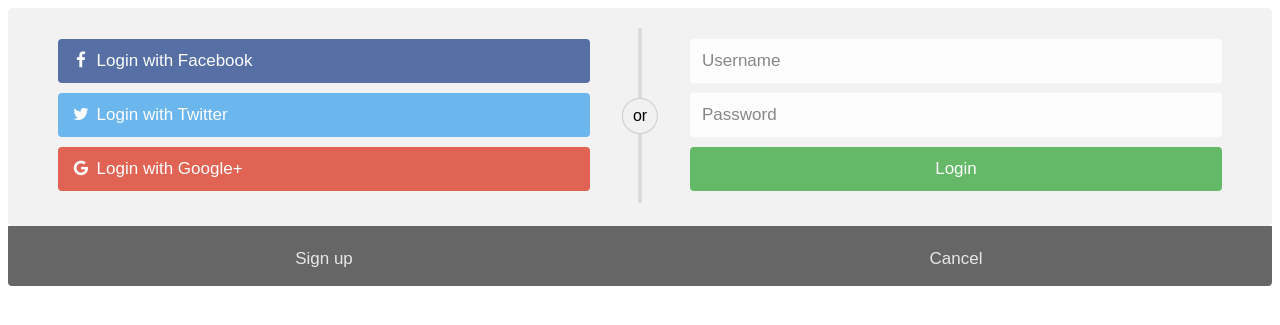
After one commit to duchuynh0899/Ecommerce-spedo, a PHP site: page /login.html in a window 1280 px wide. The commit adds this page. Shown: the top 325 px of the page. Run offline with PHP 8.4, Linux system fonts and the light colour scheme.

Commit message:
login up

```diff
--- a/js/slide.js
+++ b/js/slide.js
@@ -27,10 +27,11 @@ var span = document.getElementsByClassName("close")[0];
 var body = document.getElementsByClassName("body")[0];
 var preload = document.getElementsByClassName("preload")[0];
 window.addEventListener("load", function(event) {
-  modal.style.display = "block";
+
   setTimeout(()=>{
     preload.style.display = "none";
     body.style.display = "block";
+    modal.style.display = "block";
   },3000);
 
 
--- /dev/null
+++ b/login.html
@@ -0,0 +1,187 @@
+<!DOCTYPE html>
+<html>
+<head>
+<meta name="viewport" content="width=device-width, initial-scale=1">
+<link rel="stylesheet" href="https://cdnjs.cloudflare.com/ajax/libs/font-awesome/4.7.0/css/font-awesome.min.css">
+<style>
+body {
+  font-family: Arial, Helvetica, sans-serif;
+}
+
+* {
+  box-sizing: border-box;
+}
+
+/* style the container */
+.container {
+  position: relative;
+  border-radius: 5px;
+  background-color: #f2f2f2;
+  padding: 20px 0 30px 0;
+}
+
+/* style inputs and link buttons */
+input,
+.btn {
+  width: 100%;
+  padding: 12px;
+  border: none;
+  border-radius: 4px;
+  margin: 5px 0;
+  opacity: 0.85;
+  display: inline-block;
+  font-size: 17px;
+  line-height: 20px;
+  text-decoration: none; /* remove underline from anchors */
+}
+
+input:hover,
+.btn:hover {
+  opacity: 1;
+}
+
+/* add appropriate colors to fb, twitter and google buttons */
+.fb {
+  background-color: #3B5998;
+  color: white;
+}
+
+.twitter {
+  background-color: #55ACEE;
+  color: white;
+}
+
+.google {
+  background-color: #dd4b39;
+  color: white;
+}
+
+/* style the submit button */
+input[type=submit] {
+  background-color: #4CAF50;
+  color: white;
+  cursor: pointer;
+}
+
+input[type=submit]:hover {
+  background-color: #45a049;
+}
+
+/* Two-column layout */
+.col {
+  float: left;
+  width: 50%;
+  margin: auto;
+  padding: 0 50px;
+  margin-top: 6px;
+}
+
+/* Clear floats after the columns */
+.row:after {
+  content: "";
+  display: table;
+  clear: both;
+}
+
+/* vertical line */
+.vl {
+  position: absolute;
+  left: 50%;
+  transform: translate(-50%);
+  border: 2px solid #ddd;
+  height: 175px;
+}
+
+/* text inside the vertical line */
+.vl-innertext {
+  position: absolute;
+  top: 50%;
+  transform: translate(-50%, -50%);
+  background-color: #f1f1f1;
+  border: 1px solid #ccc;
+  border-radius: 50%;
+  padding: 8px 10px;
+}
+
+/* hide some text on medium and large screens */
+.hide-md-lg {
+  display: none;
+}
+
+/* bottom container */
+.bottom-container {
+  text-align: center;
+  background-color: #666;
+  border-radius: 0px 0px 4px 4px;
+}
+
+/* Responsive layout - when the screen is less than 650px wide, make the two columns stack on top of each other instead of next to each other */
+@media screen and (max-width: 650px) {
+  .col {
+    width: 100%;
+    margin-top: 0;
+  }
+  /* hide the vertical line */
+  .vl {
+    display: none;
+  }
+  /* show the hidden text on small screens */
+  .hide-md-lg {
+    display: block;
+    text-align: center;
+  }
+}
+</style>
+</head>
+<body>
+
+
+
+<div class="container">
+  <form action="/action_page.php">
+    <div class="row">
+
+      <div class="vl">
+        <span class="vl-innertext">or</span>
+      </div>
+
+      <div class="col">
+        <a href="#" class="fb btn">
+          <i class="fa fa-facebook fa-fw"></i> Login with Facebook
+         </a>
+        <a href="#" class="twitter btn">
+          <i class="fa fa-twitter fa-fw"></i> Login with Twitter
+        </a>
+        <a href="#" class="google btn"><i class="fa fa-google fa-fw">
+          </i> Login with Google+
+        </a>
+      </div>
+
+      <div class="col">
+        <div class="hide-md-lg">
+          <p>Or sign in manually:</p>
+        </div>
+
+        <input type="text" name="username" placeholder="Username" required>
+        <input type="password" name="password" placeholder="Password" required>
+        <input type="submit" value="Login">
+      </div>
+
+    </div>
+  </form>
+</div>
+
+<div class="bottom-container">
+  <div class="row">
+    <div class="col">
+      <a href="singup.html" style="color:white" class="btn">Sign up</a>
+    </div>
+
+    <div class="col">
+        <a href="index.html" style="color:white" class="btn">Cancel</a>
+      </div>
+  </div>
+</div>
+
+</body>
+</html>
--- a/style.css
+++ b/style.css
@@ -15,6 +15,7 @@
      position: fixed;
      top: 50%;
      transform: translateY(-50%);
+
 }
 body{
     height: 5000px;
```
Also changed, not shown: includes/footer.php (added, +15 -0 lines), includes/header.php (added, +33 -0 lines), index.html (+5 -2 lines), index.php (added, +7 -0 lines), singup.html (added, +162 -0 lines), Images/Clouds-66.7s-1474px.png (added), Images/Clouds-66.7s-1474px.svg (added), package-lock.json.
